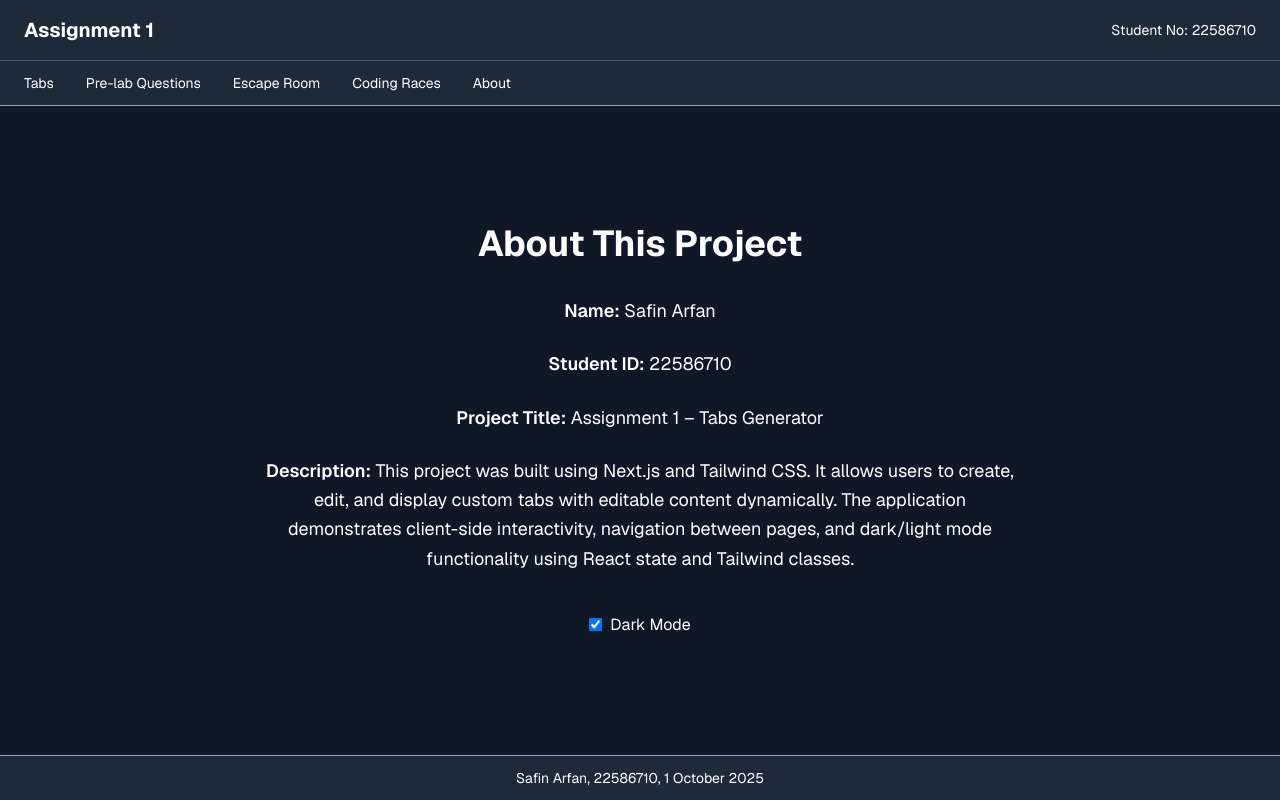
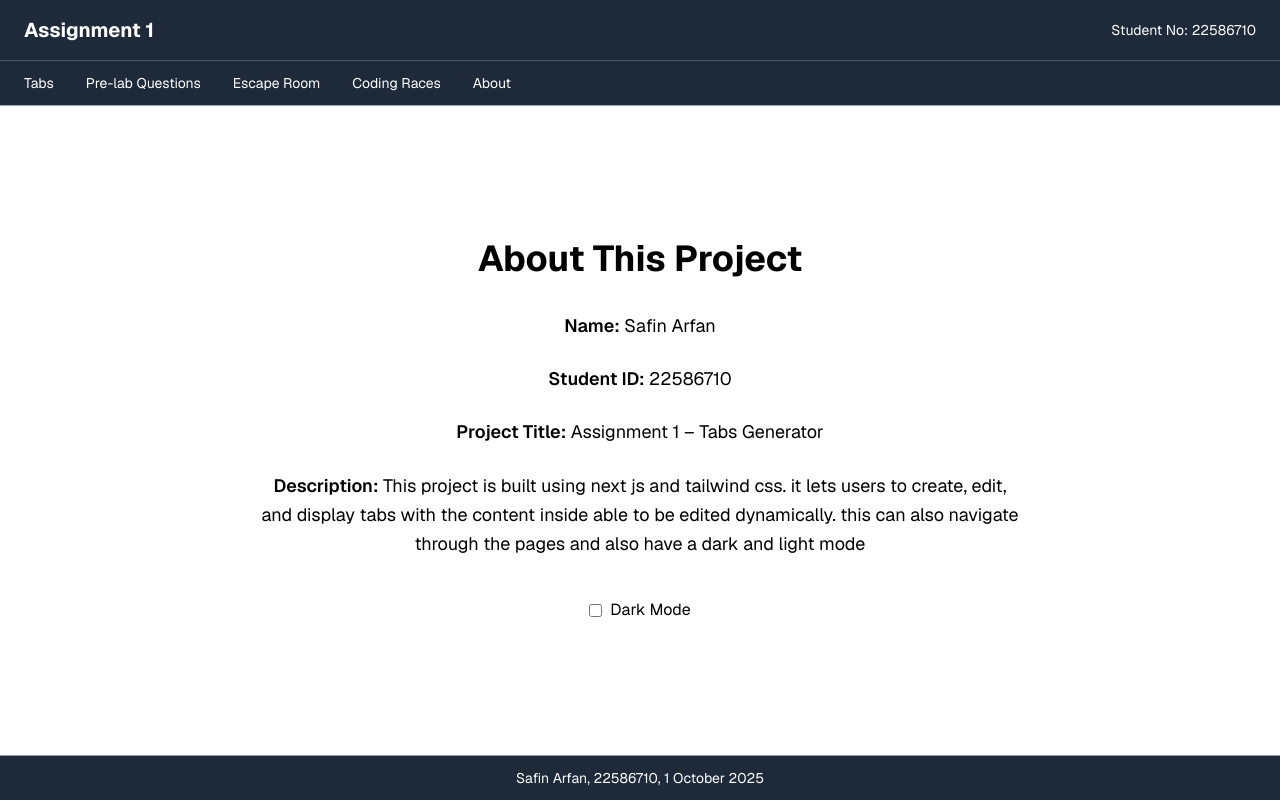
Before and after one commit to safinfa/cloudassignment1, a Next.js app: page /about in a window 1280 px wide. Built offline with nearby package versions, Linux system fonts and the light colour scheme.

Commit message:
updated about page

```diff
--- a/src/app/about/page.tsx
+++ b/src/app/about/page.tsx
@@ -1,12 +1,10 @@
-
-// app/about/page.tsx
 "use client";
 
 import { useState } from "react";
 import Header from "@/components/Header";
 import Footer from "@/components/Footer";
 export default function About() {
-  const [darkMode, setDarkMode] = useState(true);
+  const [darkMode, setDarkMode] = useState(false);
 
   return (
     <div
@@ -32,11 +30,9 @@ export default function About() {
             <span className="font-semibold">Project Title:</span> Assignment 1 – Tabs Generator
           </p>
           <p>
-            <span className="font-semibold">Description:</span> This project was built using
-            Next.js and Tailwind CSS. It allows users to create, edit, and display
-            custom tabs with editable content dynamically. The application demonstrates
-            client-side interactivity, navigation between pages, and dark/light mode
-            functionality using React state and Tailwind classes.
+            <span className="font-semibold">Description:</span> This project is built using next js and tailwind css.
+            it lets users to create, edit, and display tabs with the content inside able to be edited dynamically.
+            this can also navigate through the pages and also have a dark and light mode
           </p>
         </div>
 
```
